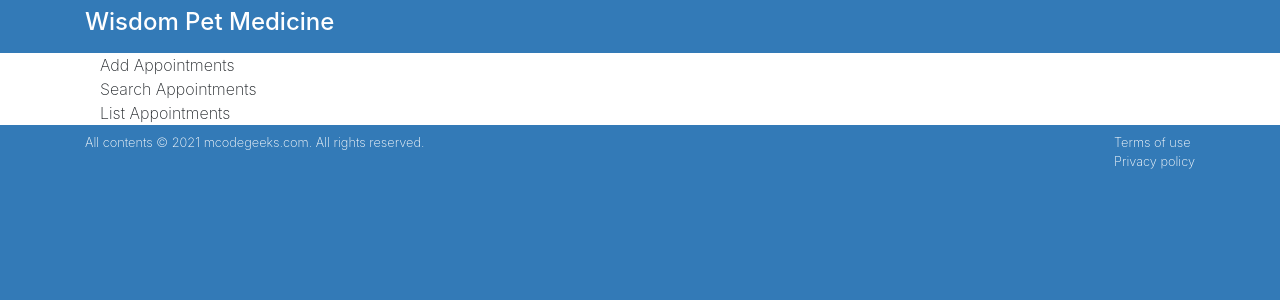
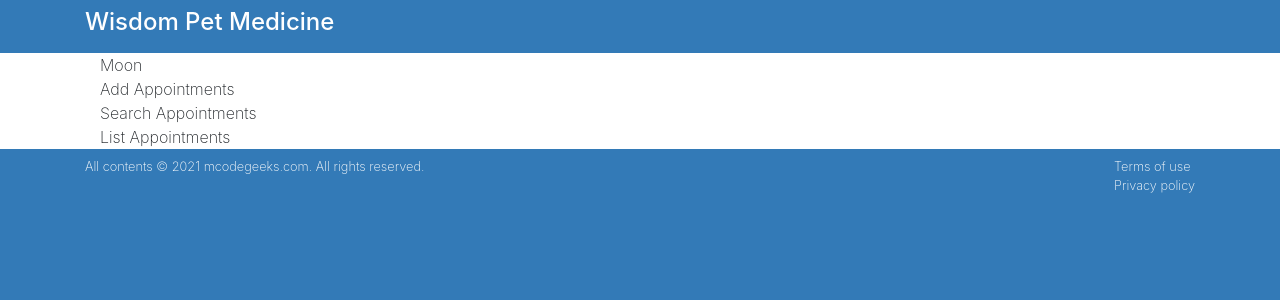
Before and after one commit to BrycenG007/React-Django-Docker, a React (Create React App) app in the folder frontend/: page / in a window 1280 px wide. Shown: the top 300 px of the page. Built offline with nearby package versions, Linux system fonts and the light colour scheme.

Commit message:
Add state and expression basics

```diff
--- a/frontend/src/components/app/App.js
+++ b/frontend/src/components/app/App.js
@@ -3,13 +3,7 @@ import Interface from '../examples/interface/Interface';
 
 class App extends Component {
     render() {
-        return (
-            <main className="page bg-white" id="petratings">
-                <div className="container">
-                    <Interface />
-                </div>
-            </main>
-        );
+        return <Interface />
     }
 }
 
--- a/frontend/src/components/examples/interface/Interface.js
+++ b/frontend/src/components/examples/interface/Interface.js
@@ -4,17 +4,30 @@ import SearchAppointments from './SearchAppointments';
 import ListAppointments from './ListAppointments';
 
 class Interface extends Component {
+
+    constructor() {
+        super();
+        this.state = {
+            myName: 'Moon'
+        }
+    }
+
     render() {
         return (
+            <main className="page bg-white" id="petratings">
+                <div className="container">
                     <div className="row">
                         <div className="col-md-12 bg-white">
                             <div className="container">
+                                {this.state.myName}
                                 <AddAppointments />
                                 <SearchAppointments />
                                 <ListAppointments />
                             </div>
                         </div>
                     </div>
+                </div>
+            </main>
         );
     }
 }
```
Lines whose indentation alone changed are shown as unchanged.
